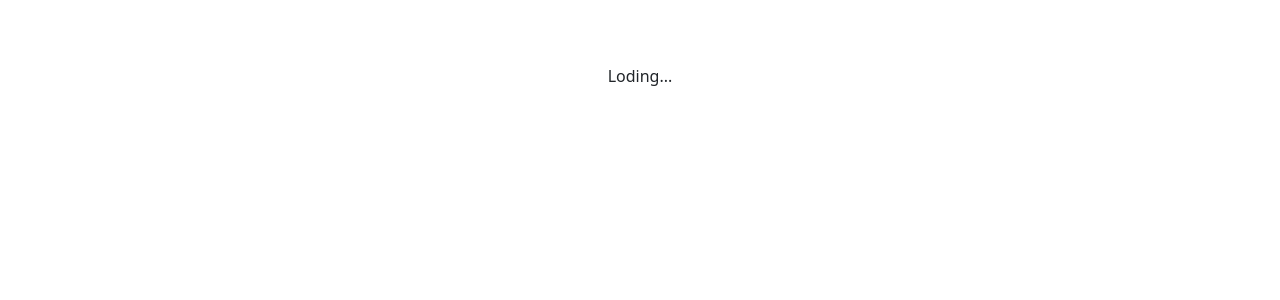
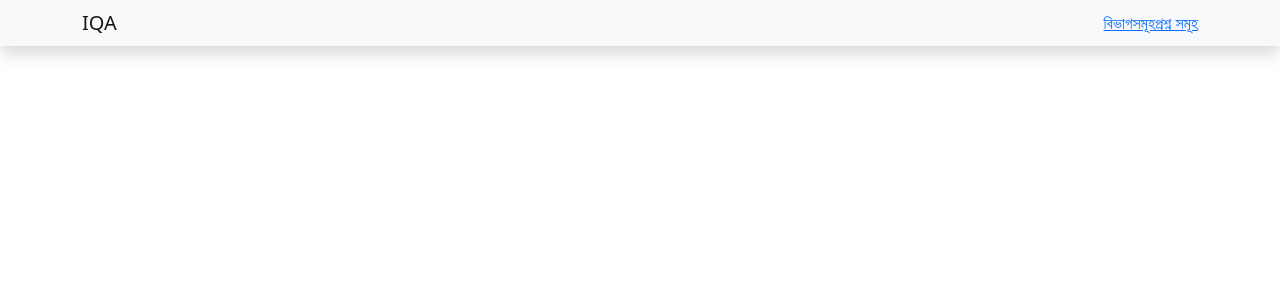
Before and after one commit to wapborhan/islamic-question-answer, a React (Create React App) app: page / in a window 1280 px wide. Shown: the top 300 px of the page. Built offline with nearby package versions, Linux system fonts and the light colour scheme.

Commit message:
Package Add

```diff
--- a/package.json
+++ b/package.json
@@ -10,7 +10,9 @@
     "react": "^18.2.0",
     "react-dom": "^18.2.0",
     "react-icons": "^4.8.0",
+    "react-router-dom": "^6.9.0",
     "react-scripts": "5.0.1",
+    "reactstrap": "^9.1.6",
     "web-vitals": "^2.1.4"
   },
   "scripts": {
--- a/public/index.html
+++ b/public/index.html
@@ -1,43 +1,21 @@
 <!DOCTYPE html>
 <html lang="en">
+
 <head>
   <meta charset="utf-8" />
   <link rel="icon" href="%PUBLIC_URL%/favicon.ico" />
   <meta name="viewport" content="width=device-width, initial-scale=1" />
   <meta name="theme-color" content="#000000" />
-    <meta
-      name="description"
-      content="Web site created using create-react-app"
-    />
+  <meta name="description" content="Web site created using create-react-app" />
   <link rel="apple-touch-icon" href="%PUBLIC_URL%/logo192.png" />
-    <!--
-      manifest.json provides metadata used when your web app is installed on a
-      user's mobile device or desktop. See https://developers.google.com/web/fundamentals/web-app-manifest/
-    -->
   <link rel="manifest" href="%PUBLIC_URL%/manifest.json" />
-    <!--
-      Notice the use of %PUBLIC_URL% in the tags above.
-      It will be replaced with the URL of the `public` folder during the build.
-      Only files inside the `public` folder can be referenced from the HTML.
+  <title>ইসলামী প্রশ্ন, জিজ্ঞাসা ও জবাব</title>
+</head>
 
-      Unlike "/favicon.ico" or "favicon.ico", "%PUBLIC_URL%/favicon.ico" will
-      work correctly both with client-side routing and a non-root public URL.
-      Learn how to configure a non-root public URL by running `npm run build`.
-    -->
-    <title>React App</title>
-  </head>
 <body>
   <noscript>You need to enable JavaScript to run this app.</noscript>
   <div id="root"></div>
-    <!--
-      This HTML file is a template.
-      If you open it directly in the browser, you will see an empty page.
 
-      You can add webfonts, meta tags, or analytics to this file.
-      The build step will place the bundled scripts into the <body> tag.
+</body>
 
-      To begin the development, run `npm start` or `yarn start`.
-      To create a production bundle, use `npm run build` or `yarn build`.
-    -->
-  </body>
 </html>
--- a/src/App.js
+++ b/src/App.js
@@ -1,10 +1,11 @@
+import { Fragment } from "react";
+import Header from "./components/Header";
+
 function App() {
   return (
-    <div className="App">
-      <header className="App-header h-100 w-100 d-flex justify-content-center">
-        <div className="m-3 p-5">Loding...</div>
-      </header>
-    </div>
+    <Fragment>
+      <Header />
+    </Fragment>
   );
 }
 
--- /dev/null
+++ b/src/components/Header.jsx
@@ -0,0 +1,61 @@
+import React, { Component } from "react";
+import {
+  Collapse,
+  Navbar,
+  NavbarToggler,
+  NavbarBrand,
+  Nav,
+  NavItem,
+  UncontrolledDropdown,
+  DropdownToggle,
+  DropdownMenu,
+  DropdownItem,
+} from "reactstrap";
+import { NavLink } from "react-router-dom";
+export default class Header extends Component {
+  constructor(props) {
+    super(props);
+
+    this.toggle = this.toggle.bind(this);
+    this.state = {
+      isOpen: false,
+    };
+  }
+  toggle() {
+    this.setState({
+      isOpen: !this.state.isOpen,
+    });
+  }
+  render() {
+    return (
+      <Navbar color="light" className="shadow" light expand="md" container>
+        <NavLink to="/" className="text-decoration-none">
+          <NavbarBrand>IQA</NavbarBrand>
+        </NavLink>
+
+        <NavbarToggler onClick={this.toggle} />
+        <Collapse isOpen={this.state.isOpen} navbar>
+          <Nav className="ms-auto" navbar>
+            <NavItem>
+              <NavLink to="/categories/">বিভাগসমূহ</NavLink>
+            </NavItem>
+            <NavItem>
+              <NavLink to="/question">প্রশ্ন সমূহ</NavLink>
+            </NavItem>
+            {/* <UncontrolledDropdown nav inNavbar>
+              <DropdownToggle nav caret>
+                Options
+              </DropdownToggle>
+              <DropdownMenu right>
+                <DropdownItem>Option 1</DropdownItem>
+                <DropdownItem>Option 2</DropdownItem>
+                <DropdownItem divider />
+                <DropdownItem>Reset</DropdownItem>
+              </DropdownMenu>
+            </UncontrolledDropdown> */}
+          </Nav>
+        </Collapse>
+      </Navbar>
+    );
+  }
+}
--- a/src/index.js
+++ b/src/index.js
@@ -4,12 +4,13 @@ import "./assets/stylesheet/styles.css";
 import "bootstrap/dist/css/bootstrap.min.css";
 import App from "./App";
 import reportWebVitals from "./reportWebVitals";
+import { BrowserRouter } from "react-router-dom";
 
 const root = ReactDOM.createRoot(document.getElementById("root"));
 root.render(
-  <React.StrictMode>
+  <BrowserRouter>
     <App />
-  </React.StrictMode>
+  </BrowserRouter>
 );
 
 // If you want to start measuring performance in your app, pass a function
```
Also changed, not shown: src/sites.txt (added), 1 other file (tests, documents, lock files or other folders). Lines whose indentation alone changed are shown as unchanged.
